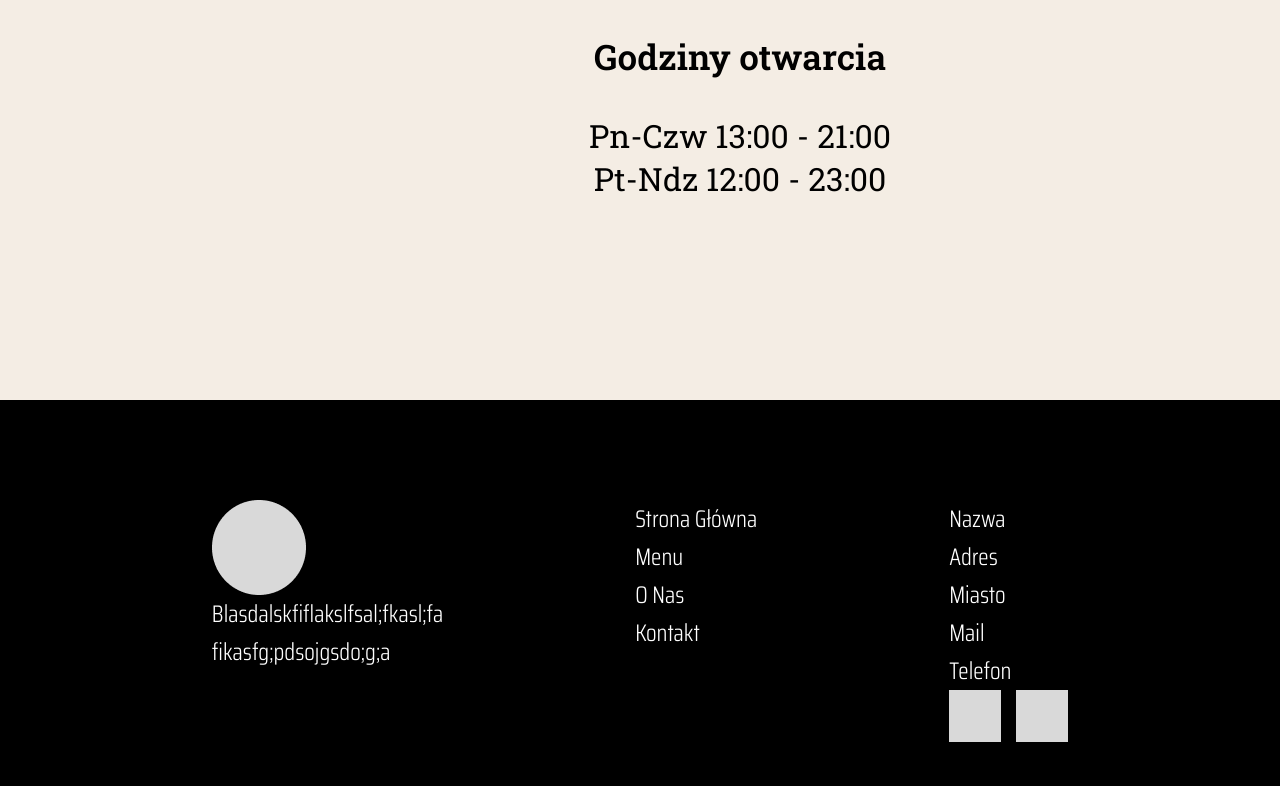
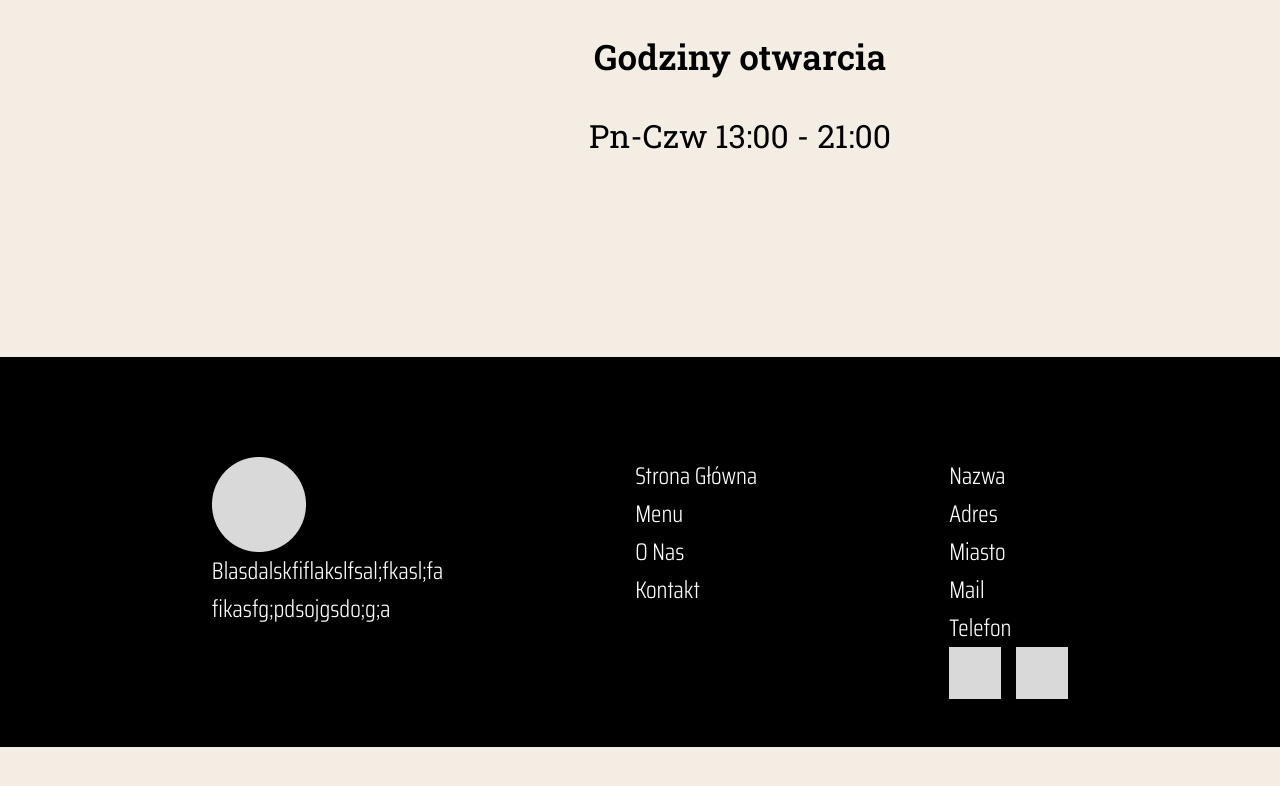
Before and after one commit to kwasnakiwi/ZarazSiePoplacze, a React (Vite) app: page / in a window 1280 px wide. Shown: the part 4740-5526 px from the top of the page. After the commit the page ends 5487 px from the top, so only its background shows below. Built offline with nearby package versions, Linux system fonts and the light colour scheme; a web font is replaced by a local one.

Commit message:
NO BLAGAM

```diff
--- a/src/HomePage.tsx
+++ b/src/HomePage.tsx
@@ -72,7 +72,7 @@ function HomePage() {
           <h3>Godziny otwarcia</h3>
           <ul className="opening-hours-list">
             <li className="opening-hours-line">Pn-Czw 13:00 - 21:00</li>
-            <li className="opening-hours-line">Pt-Ndz 12:00 - 23:00</li>
+
           </ul>
         </div>
       </div>
--- a/src/main.tsx
+++ b/src/main.tsx
@@ -3,8 +3,11 @@ import { createRoot } from 'react-dom/client'
 import App from './App.tsx'
 import './index.css'
 
+
 createRoot(document.getElementById('root')!).render(
+
   <StrictMode>
     <App />
-  </StrictMode>,
+  </StrictMode>
+
 )
```
